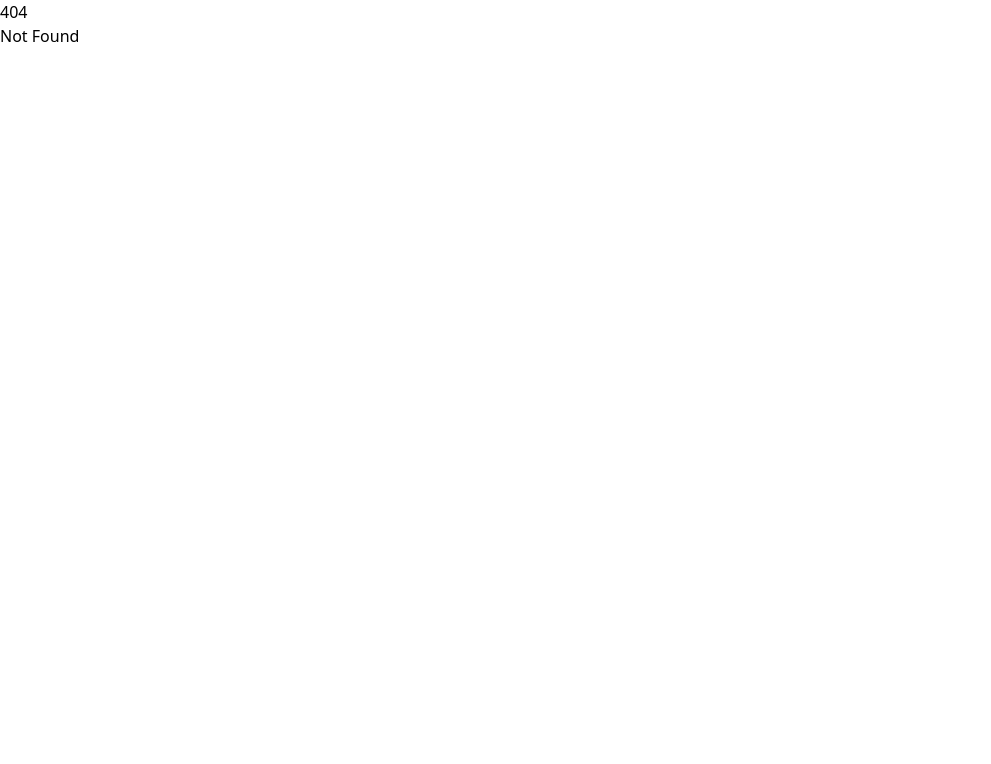
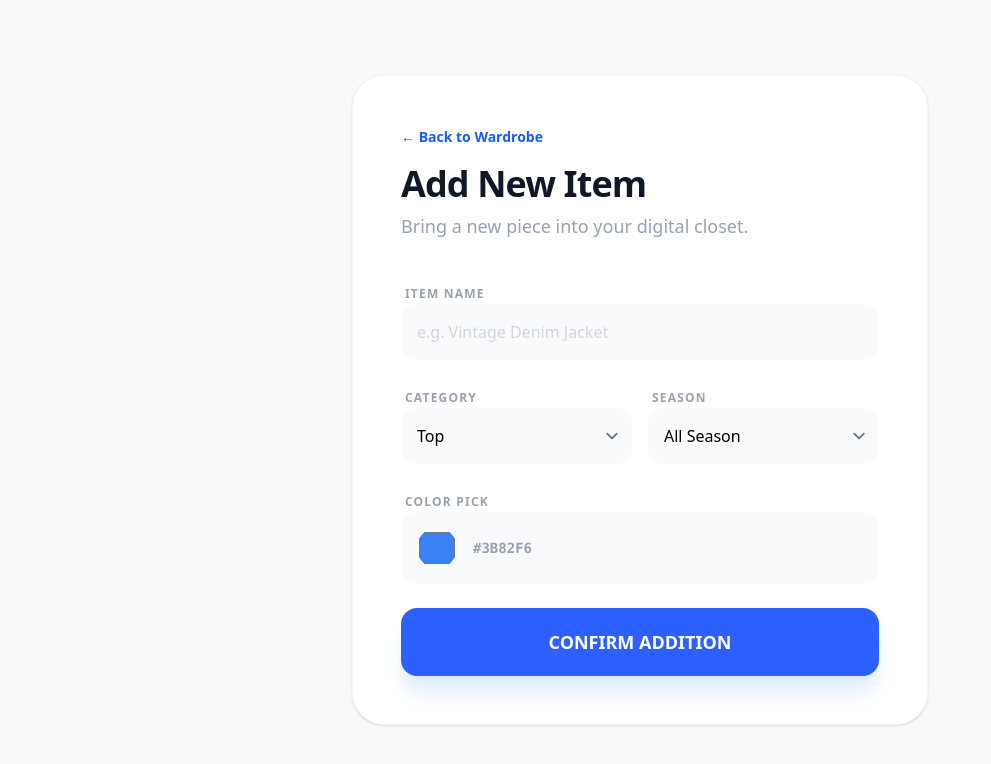
Before and after one commit to azraemeksiz/Outfit-Manager, a SvelteKit app: page /wardrobe/add in a window 1280 px wide. Before the commit this address had no page. Shown: the top 764 px of the page, without its empty margins (0-991 px from the left). Built offline with nearby package versions, Linux system fonts and the light colour scheme; no server answers.

Commit message:
Fixed adding item page

```diff
--- /dev/null
+++ b/src/routes/wardrobe/add/+page.svelte
@@ -0,0 +1,101 @@
+<script lang="ts">
+  import { supabase } from '$lib/supabase';
+  import { goto } from '$app/navigation';
+
+  let name = '';
+  let category = 'top';
+  let color = '#3b82f6';
+  let season = 'all-season';
+  let loading = false;
+  let message = '';
+
+  async function handleAddItem() {
+    loading = true;
+    message = '';
+
+    const { data: { user } } = await supabase.auth.getUser();
+
+    if (!user) {
+      message = 'Error: Please login first.';
+      loading = false;
+      return;
+    }
+
+    const { error } = await supabase.from('items').insert([
+      {
+        name,
+        category,
+        selected_color: color,
+        seasons: [season],
+        user_id: user.id
+      }
+    ]);
+
+    if (error) {
+      message = `Error: ${error.message}`;
+    } else {
+      message = 'Success! Adding to your wardrobe...';
+      setTimeout(() => goto('/wardrobe'), 1500);
+    }
+    loading = false;
+  }
+</script>
+
+<div class="min-h-screen bg-[#F8F9FB] p-6 flex items-center justify-center font-sans">
+  <div class="bg-white w-full max-w-xl rounded-[32px] shadow-sm border border-gray-100 p-8 md:p-12">
+    <header class="mb-10">
+      <a href="/wardrobe" class="text-blue-600 font-bold text-sm hover:opacity-80 transition">← Back to Wardrobe</a>
+      <h1 class="text-4xl font-black text-gray-900 mt-4 tracking-tight">Add New Item</h1>
+      <p class="text-gray-400 mt-2 text-lg">Bring a new piece into your digital closet.</p>
+    </header>
+
+    <form on:submit|preventDefault={handleAddItem} class="space-y-6">
+      <div class="space-y-2">
+        <label class="text-xs font-black uppercase tracking-widest text-gray-400 ml-1">Item Name</label>
+        <input bind:value={name} type="text" placeholder="e.g. Vintage Denim Jacket" required
+          class="w-full bg-gray-50 border-none rounded-2xl p-4 focus:ring-2 focus:ring-blue-500 outline-none placeholder:text-gray-300" />
+      </div>
+
+      <div class="grid grid-cols-2 gap-4">
+        <div class="space-y-2">
+          <label class="text-xs font-black uppercase tracking-widest text-gray-400 ml-1">Category</label>
+          <select bind:value={category} class="w-full bg-gray-50 border-none rounded-2xl p-4 focus:ring-2 focus:ring-blue-500 outline-none cursor-pointer">
+            <option value="top">Top</option>
+            <option value="bottom">Bottom</option>
+            <option value="outerwear">Outerwear</option>
+            <option value="shoes">Shoes</option>
+            <option value="accessory">Accessory</option>
+          </select>
+        </div>
+        <div class="space-y-2">
+          <label class="text-xs font-black uppercase tracking-widest text-gray-400 ml-1">Season</label>
+          <select bind:value={season} class="w-full bg-gray-50 border-none rounded-2xl p-4 focus:ring-2 focus:ring-blue-500 outline-none cursor-pointer">
+            <option value="all-season">All Season</option>
+            <option value="winter">Winter</option>
+            <option value="summer">Summer</option>
+            <option value="spring-fall">Spring/Fall</option>
+          </select>
+        </div>
+      </div>
+
+      <div class="space-y-2">
+        <label class="text-xs font-black uppercase tracking-widest text-gray-400 ml-1">Color Pick</label>
+        <div class="flex items-center space-x-4 bg-gray-50 rounded-2xl p-4">
+          <input bind:value={color} type="color" class="w-10 h-10 rounded-full cursor-pointer border-none bg-transparent" />
+          <span class="text-sm font-mono font-bold text-gray-400 uppercase">{color}</span>
+        </div>
+      </div>
+
+      {#if message}
+        <div class="p-4 rounded-2xl text-center text-sm font-bold {message.includes('Error') ? 'bg-red-50 text-red-500' : 'bg-green-50 text-green-500'}">
+          {message}
+        </div>
+      {/if}
+
+      <button type="submit" disabled={loading}
+        class="w-full bg-[#2D60FF] text-white py-5 rounded-2xl font-black text-lg shadow-xl shadow-blue-100 hover:scale-[1.02] active:scale-95 transition-all disabled:opacity-50">
+        {loading ? 'SAVING ITEM...' : 'CONFIRM ADDITION'}
+      </button>
+    </form>
+  </div>
+</div>
```
